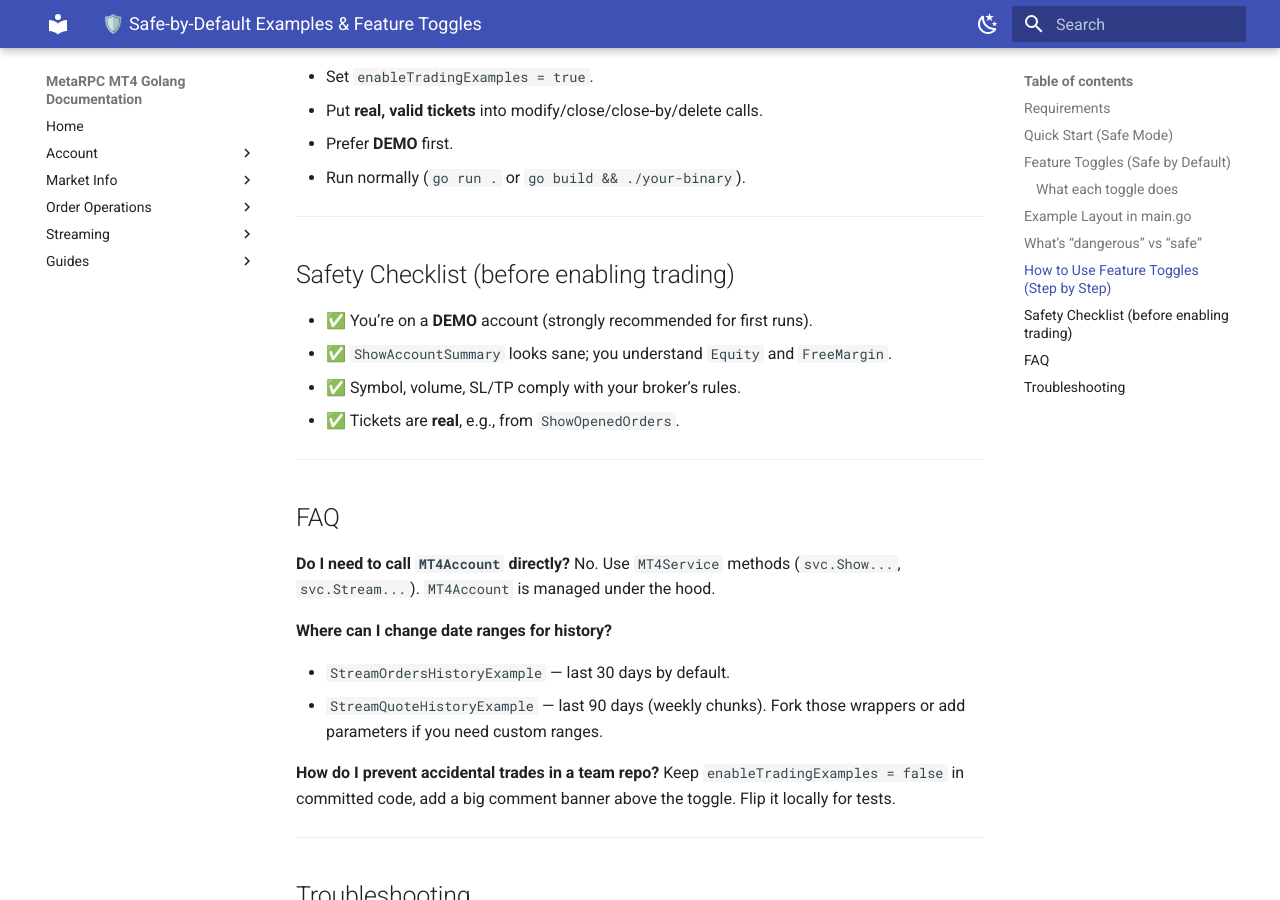
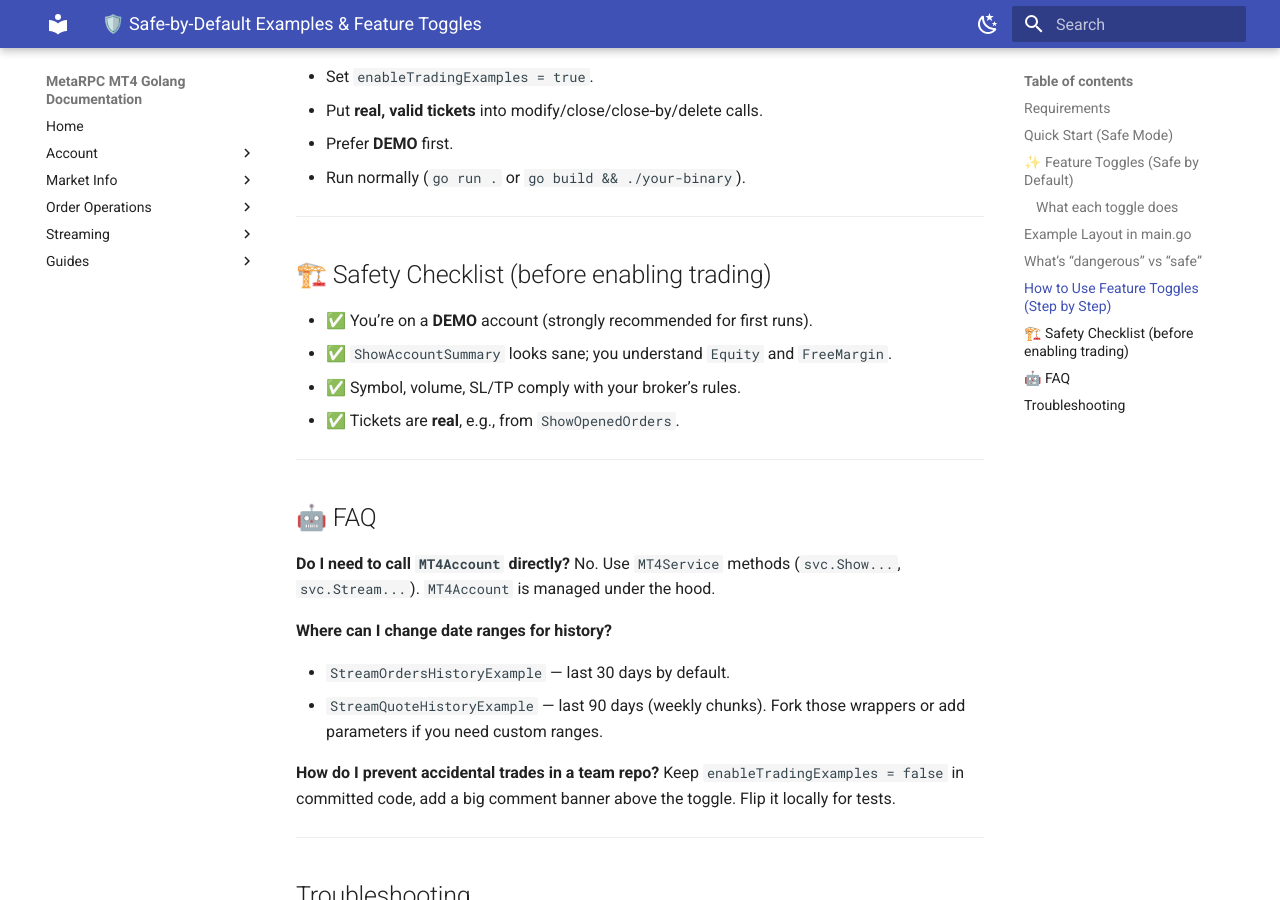
Before and after one commit to MetaRPC/GoMT4, an MkDocs documentation site: the page built from docs/Your_Easy_Start.md, in a window 1280 px wide and 900 px high, scrolled down 3153 px. Built offline with MkDocs 1.6.1 and Material for MkDocs 9.7.7, drawn with Linux system fonts in a browser that asks for light colours; some of the changed text lies outside the part shown.

```diff
--- a/docs/Your_Easy_Start.md
+++ b/docs/Your_Easy_Start.md
@@ -20,7 +20,7 @@
 
 ---
 
-## Feature Toggles (Safe by Default)
+## ✨ Feature Toggles (Safe by Default)
 
 Place these three flags near the top of your `main.go` (after loading config and creating the account):
 
@@ -139,7 +139,7 @@ if enableHistoryStreams {
 
 ---
 
-## Safety Checklist (before enabling trading)
+## 🏗️ Safety Checklist (before enabling trading)
 
 * ✅ You’re on a **DEMO** account (strongly recommended for first runs).
 * ✅ `ShowAccountSummary` looks sane; you understand `Equity` and `FreeMargin`.
@@ -148,7 +148,7 @@ if enableHistoryStreams {
 
 ---
 
-## FAQ
+## 🤖 FAQ
 
 **Do I need to call `MT4Account` directly?**
 No. Use `MT4Service` methods (`svc.Show...`, `svc.Stream...`). `MT4Account` is managed under the hood.
```
